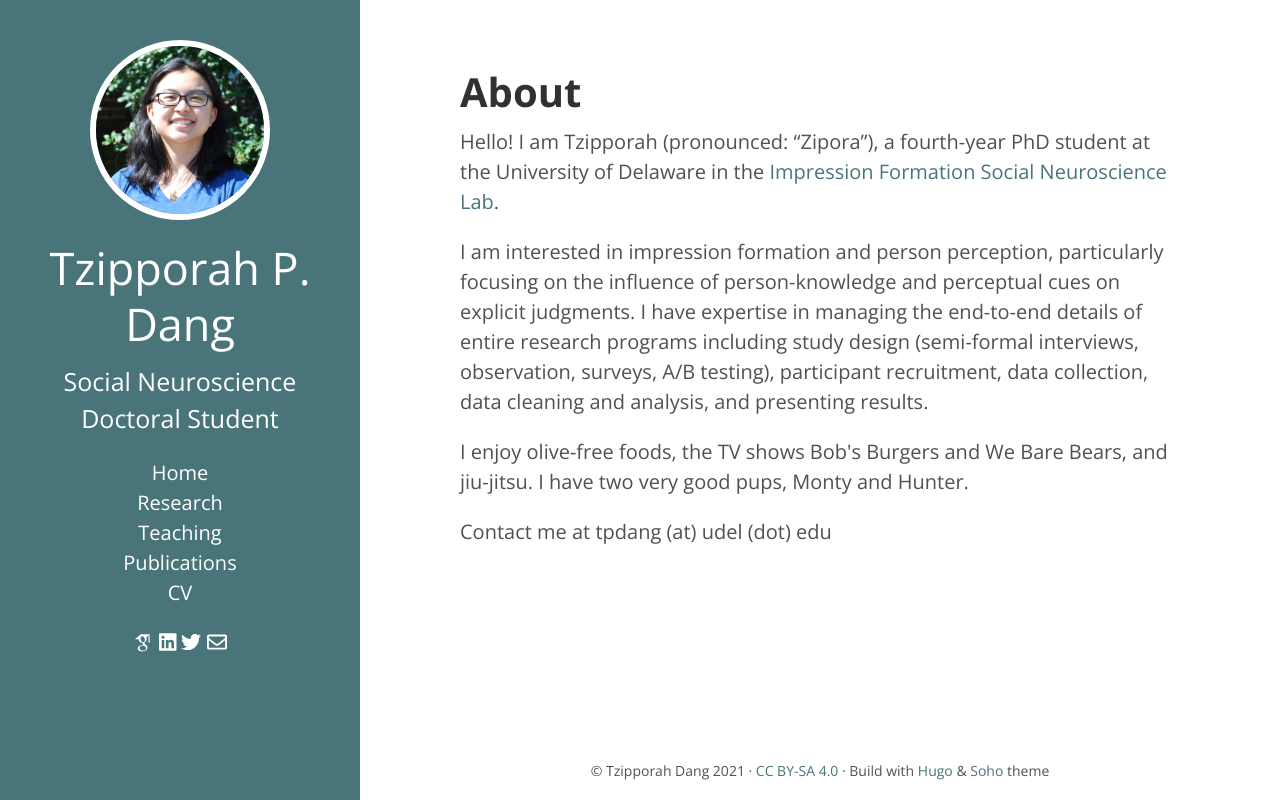
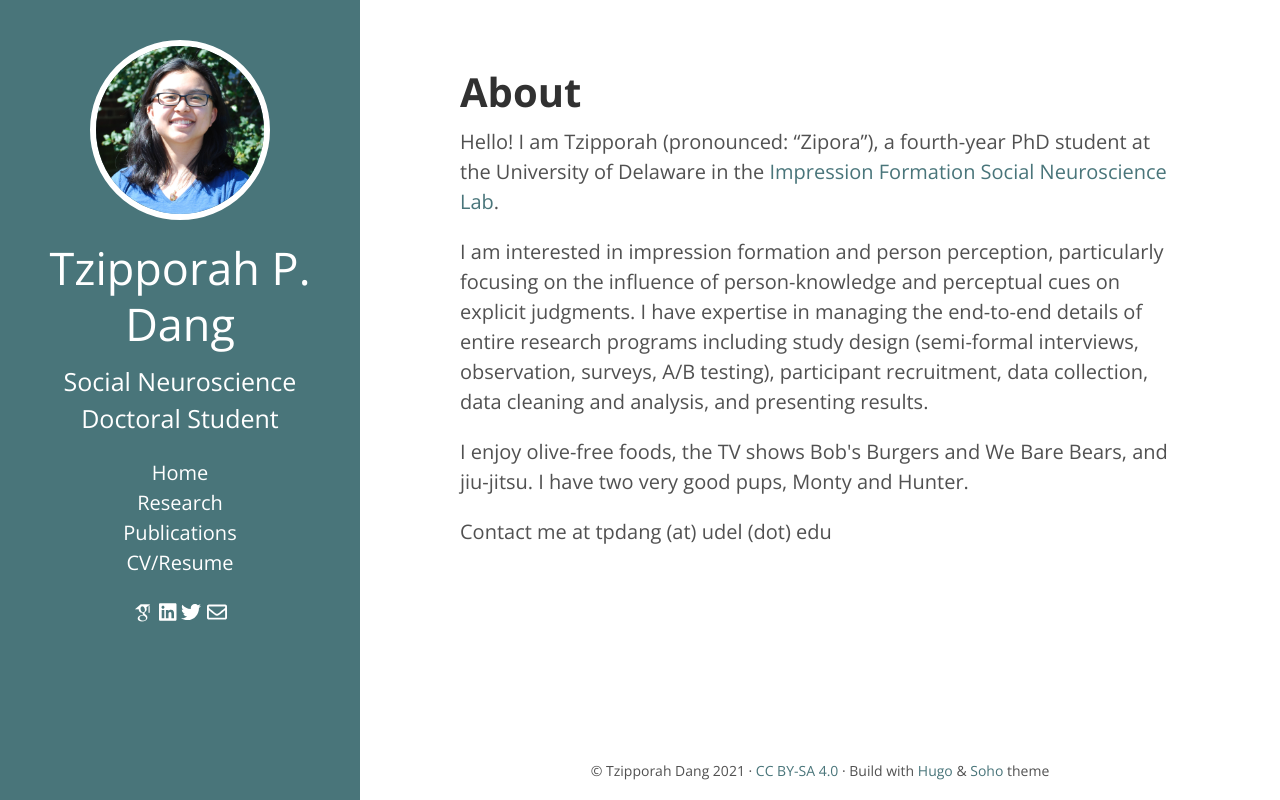
Before and after one commit to tzipporahdang/tzipporahdang.github.io, a plain HTML site: page index.html in a window 1280 px wide. Drawn offline with nearby package versions, Linux system fonts and the light colour scheme; files whose address does not match are found by name.

Commit message:
Update index.html

```diff
--- a/index.html
+++ b/index.html
@@ -101,11 +101,9 @@
         <li>
           <a href="/research/">Research</a>
         </li><li>
-          <a href="/teaching/">Teaching</a>
-        </li><li>
           <a href="/publications/">Publications</a>
         </li><li>
-          <a href="/cv/">CV</a>
+          <a href="/cv/">CV/Resume</a>
         </li>
       </ul>
     </nav>
```
